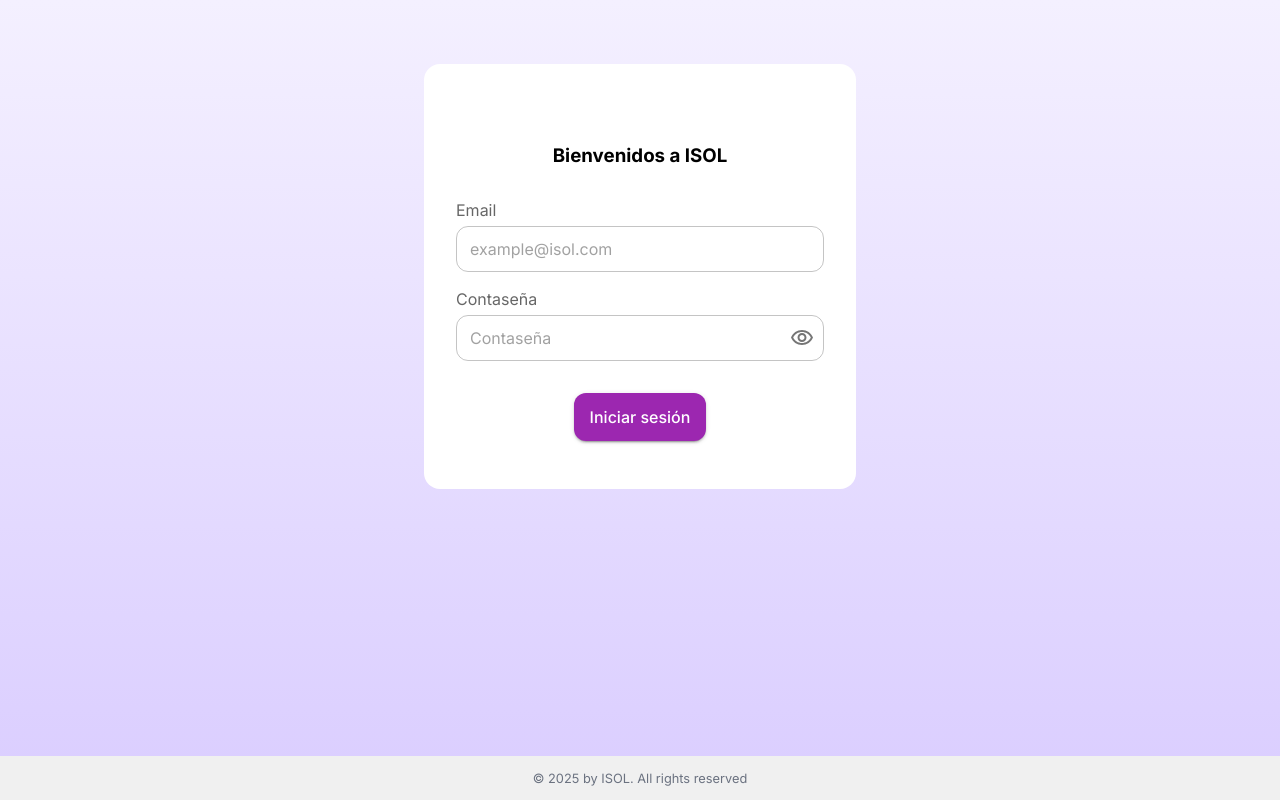
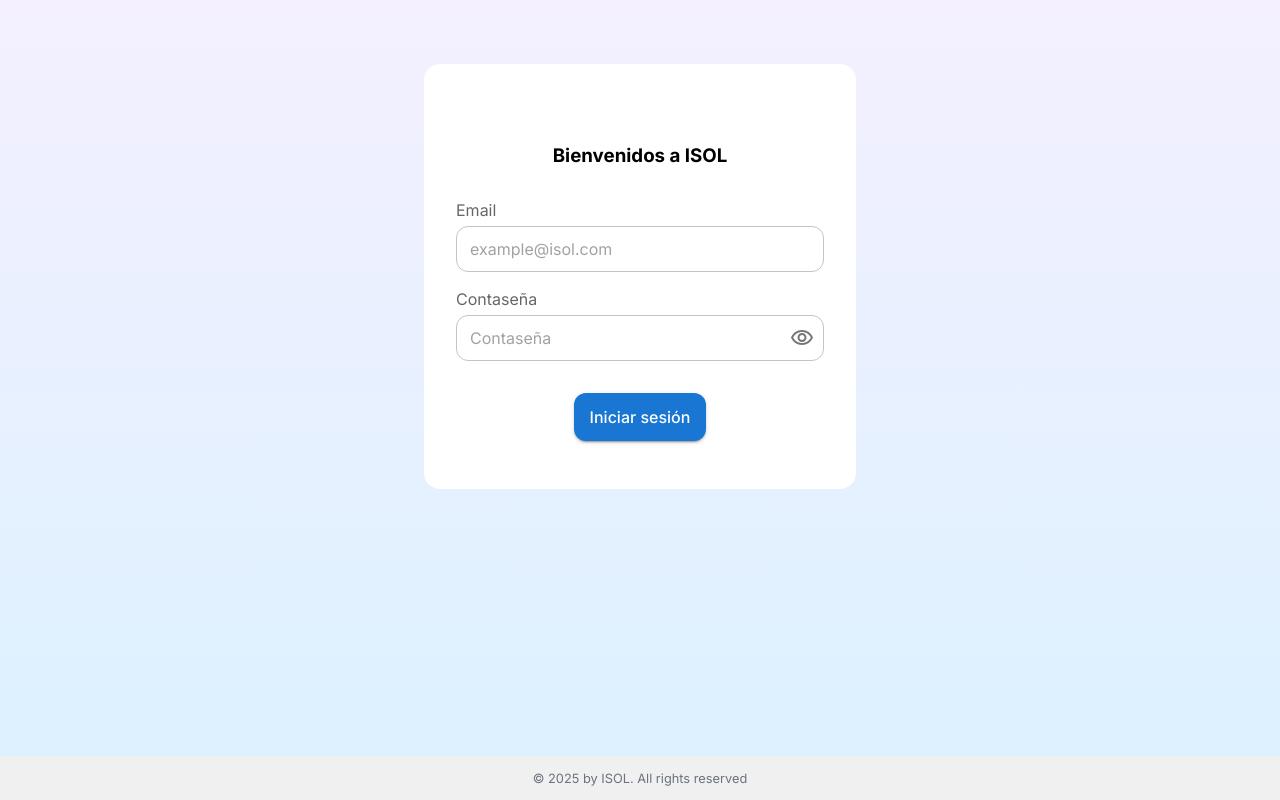
Before and after one commit to CarlosGarcia-glitch/isol-vacations-chatbot-frontend, a React (Vite) app: page / in a window 1280 px wide. Built offline with nearby package versions, Linux system fonts and the light colour scheme; no server answers.

Commit message:
refactor: update color variables and apply them to ChatbotThinking component; fix alert message type in Login component

```diff
--- a/src/assets/scss/variables.scss
+++ b/src/assets/scss/variables.scss
@@ -1,10 +1,10 @@
-$primary-color: #6d4fc2;
-$secondary-color: #f6f2ff;
-$primary-color-hover: #593bab;
+$primary-color: #0376bd;
+$secondary-color: #ebf7ff;
+$primary-color-hover: #305ace;
 $contrast: #ffffff;
 $primary-text: #000000;
 $secondary-text: #6b7280;
 $background-gradient-start: #f4f0ff;
-$background-gradient-end: #dacdff;
+$background-gradient-end: #dbf1ff;
 $border-radius: 12px;
 $font-family-main: 'Inter', sans-serif;
--- a/src/components/ChatbotThinking/_ChatbotThinking.module.scss
+++ b/src/components/ChatbotThinking/_ChatbotThinking.module.scss
@@ -3,8 +3,8 @@
    width: 10px;
    height: 10px;
    border-radius: 5px;
-   background-color: #9880ff;
-   color: #9880ff;
+   background-color: $primary-color;
+   color: $primary-color;
    animation: dot_flashing 1s infinite linear alternate;
    animation-delay: 0.5s;
    margin-left: 1rem;
@@ -18,8 +18,8 @@
       width: 10px;
       height: 10px;
       border-radius: 5px;
-      background-color: #9880ff;
-      color: #9880ff;
+      background-color: $primary-color;
+      color: $primary-color;
       animation: dot_flashing 1s infinite alternate;
       animation-delay: 0s;
    }
@@ -33,8 +33,8 @@
       width: 10px;
       height: 10px;
       border-radius: 5px;
-      background-color: #9880ff;
-      color: #9880ff;
+      background-color: $primary-color;
+      color: $primary-color;
       animation: dot_flashing 1s infinite alternate;
       animation-delay: 1s;
    }
@@ -42,11 +42,11 @@
 
 @keyframes dot_flashing {
    0% {
-      background-color: #9880ff;
+      background-color: $primary-color;
    }
 
    50%,
    100% {
-      background-color: rgba(152, 128, 255, 0.2);
+      background-color: $secondary-color;
    }
 }
--- a/src/pages/Login/Login.tsx
+++ b/src/pages/Login/Login.tsx
@@ -40,7 +40,7 @@ const Login = (props: Props) => {
         setLoading(true);
         try {
           await AuthService.login(vals.email, vals.password);
-          setAlert(true, 'error', t.login.alerts.success.login);
+          setAlert(true, 'success', t.login.alerts.success.login);
           navigate('/chat');
         } catch (error) {
           console.error(error);
@@ -122,7 +122,7 @@ const Login = (props: Props) => {
             <Button
               disabled={loading}
               variant="contained"
-              color="secondary"
+              color="primary"
               startIcon={
                 loading ? (
                   <CircularProgress
```
